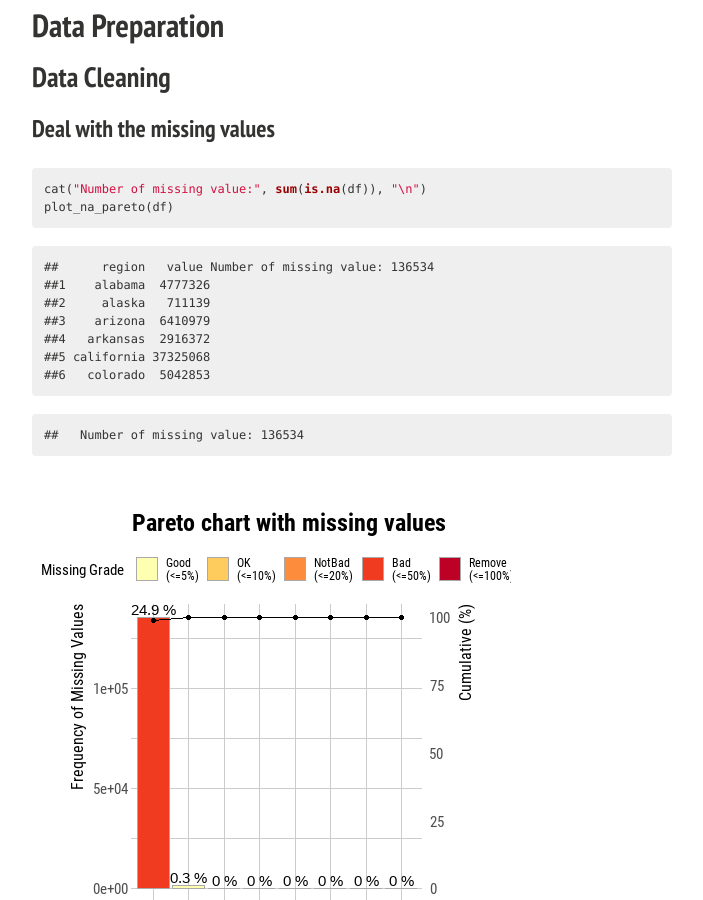
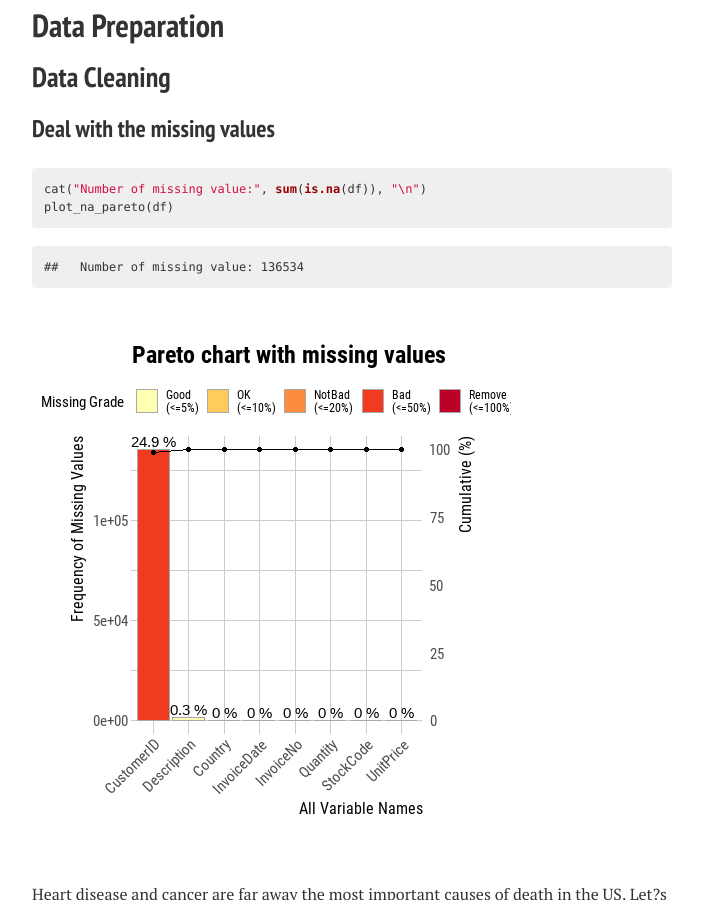
Before and after one commit to Janzhuj/janzhuj.github.io, a Jekyll site: the page built from _posts/2023-07-22-Online-Store-Customer-Segmentation.md, in a window 1280 px wide and 900 px high, scrolled down 1036 px. Shown: the whole window, without its empty margins (288-991 px from the left). Built offline with Jekyll 4.4.1, drawn with Linux system fonts in a browser that asks for light colours; nearby versions of some CDN libraries; library files that are not in the unit come from our copies; comment, search, counter and statistics services are not loaded.

Commit message:
Update 2023-07-22-Online-Store-Customer-Segmentation.md

```diff
--- a/_posts/2023-07-22-Online-Store-Customer-Segmentation.md
+++ b/_posts/2023-07-22-Online-Store-Customer-Segmentation.md
@@ -52,20 +52,9 @@ The dataset consists of 541,909 rows and 8 features. Most of features have corre
 
 ### Deal with the missing values
 
-
 {% highlight r %}
 cat("Number of missing value:", sum(is.na(df)), "\n")
 plot_na_pareto(df)
-{% endhighlight %}
-
-{% highlight text %}
-##      region   value Number of missing value: 136534
-##1    alabama  4777326
-##2     alaska   711139
-##3    arizona  6410979
-##4   arkansas  2916372
-##5 california 37325068
-##6   colorado  5042853
 {% endhighlight %}
 
 {% highlight text %}
```
